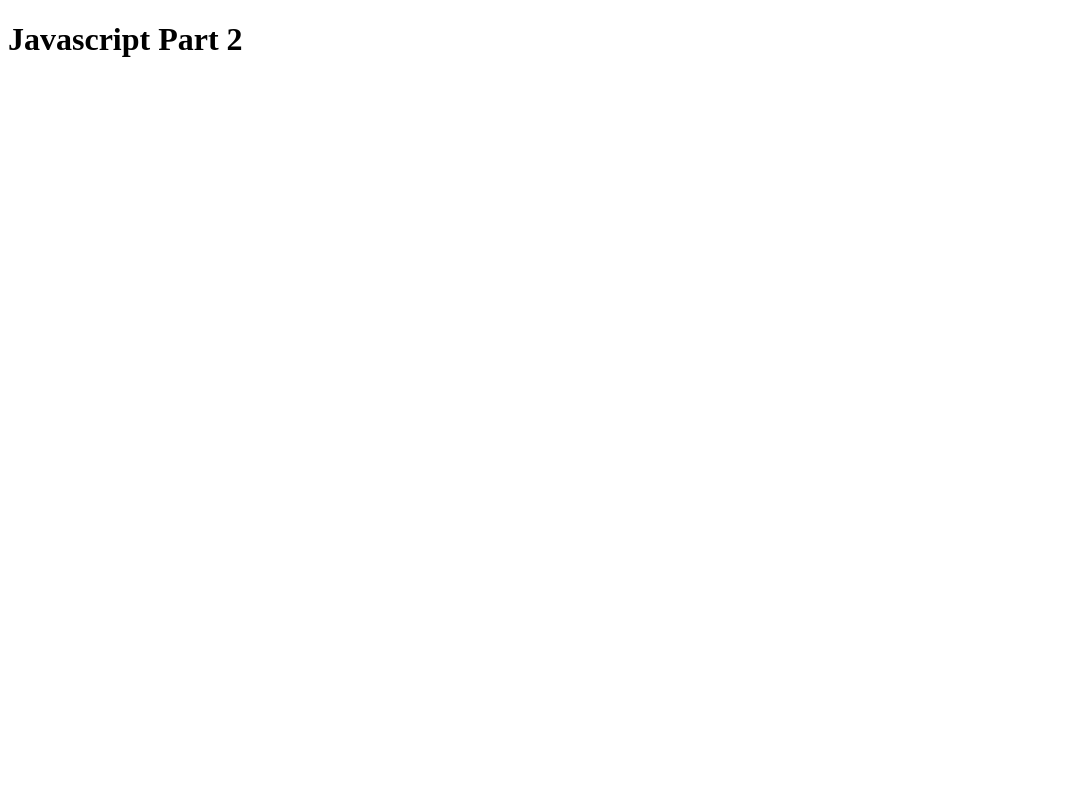
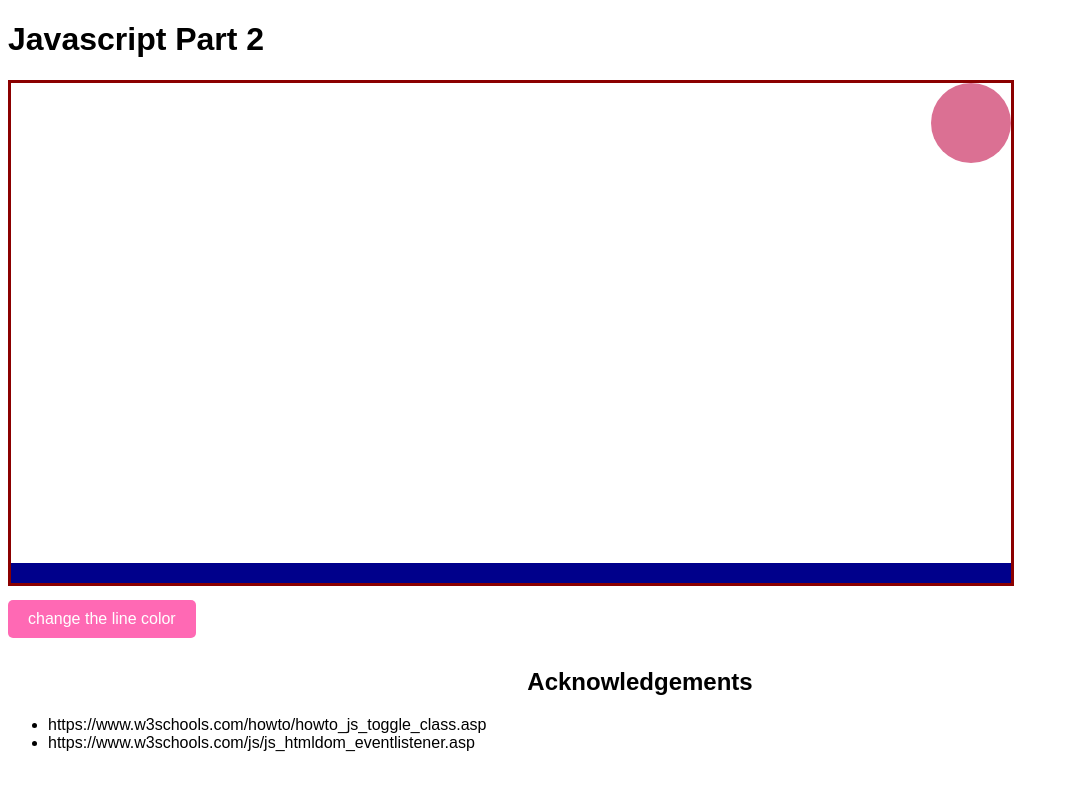
Before and after one commit to DS4200-S23-Class/ic-06-ic-06-somya-adri, a plain HTML site: page index.html in a window 1280 px wide. Shown: the whole page, without its empty margins (0-1069 px from the left). Drawn offline with Linux system fonts and the light colour scheme.

Commit message:
complete

```diff
--- a/index.html
+++ b/index.html
@@ -4,13 +4,30 @@
 <head>
     <meta charset=utf-8/>
     <title>ic-06</title>
+    <link rel="stylesheet" type="text/css" href="./styles.css" />
 </head>
 
 
 <body>
     <h1>Javascript Part 2</h1>
+    <div class="frame">
+        <svg id="frame" width="1000" height="500" >
+            <circle id="circle" onmouseover="mouseOver()" onmouseout="mouseOut()" cx="960" cy="40" r="40" />
+            <rect id="line" y="480" width="1000" height="20"/>
+        </svg>
+    </div>
+    <button id="lineChangeButton" onclick="clickHandler()" class="button">change the line color</button>
+
+    <h2 class="centered">Acknowledgements</h2>
+    <div>
+      <ul>
+        <li>https://www.w3schools.com/howto/howto_js_toggle_class.asp</li>
+        <li>https://www.w3schools.com/js/js_htmldom_eventlistener.asp</li>
+      </ul>
+    </div>
 
 
+    <script src="script.js"></script>
 </body>
 
 </html>
--- /dev/null
+++ b/script.js
@@ -0,0 +1,18 @@
+
+function clickHandler() {
+	let line = document.getElementById("line");
+	line.style.fill = "red";
+	console.log("got here")
+}
+
+document.getElementById("lineChangeButton").addEventListener('click', clickHandler);
+
+function mouseOver() {
+	let circle = document.getElementById("circle");
+	circle.style.fill = "orange"
+}
+
+function mouseOut() {
+	let circle = document.getElementById("circle");
+	circle.style.fill = "palevioletred"
+}
--- /dev/null
+++ b/styles.css
@@ -0,0 +1,39 @@
+body {
+	font-family: Arial;
+}
+
+circle {
+  height: 250px;
+  width: 250px;
+  fill: palevioletred;
+  border-radius: 50%;
+  display: inline-block;
+}
+
+
+#frame {
+	border-style: solid;
+	border-color: darkred;
+}
+
+rect {
+  fill: darkblue;
+}
+
+#lineChangeButton {
+  background-color: hotpink;
+  border: none;
+  color: white;
+  padding: 10px 20px;
+  margin: 10px 0px;
+  text-align: center;
+  text-decoration: none;
+  display: inline-block;
+  font-size: 16px;
+  border-radius: 5px;
+  align-items: center;
+}
+
+.centered {
+	text-align: center;
+}
```
Also changed, not shown: 1 other file.
